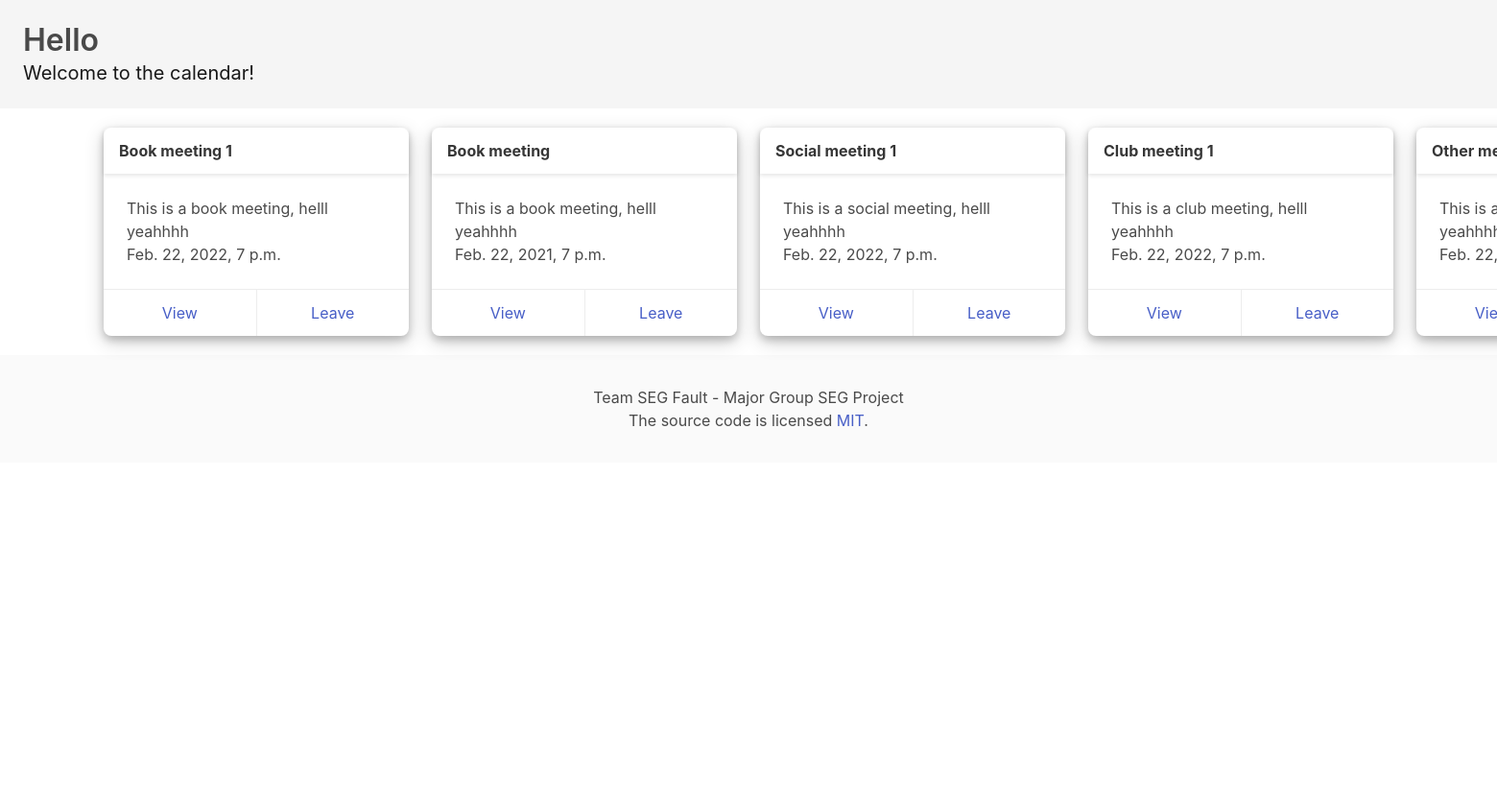
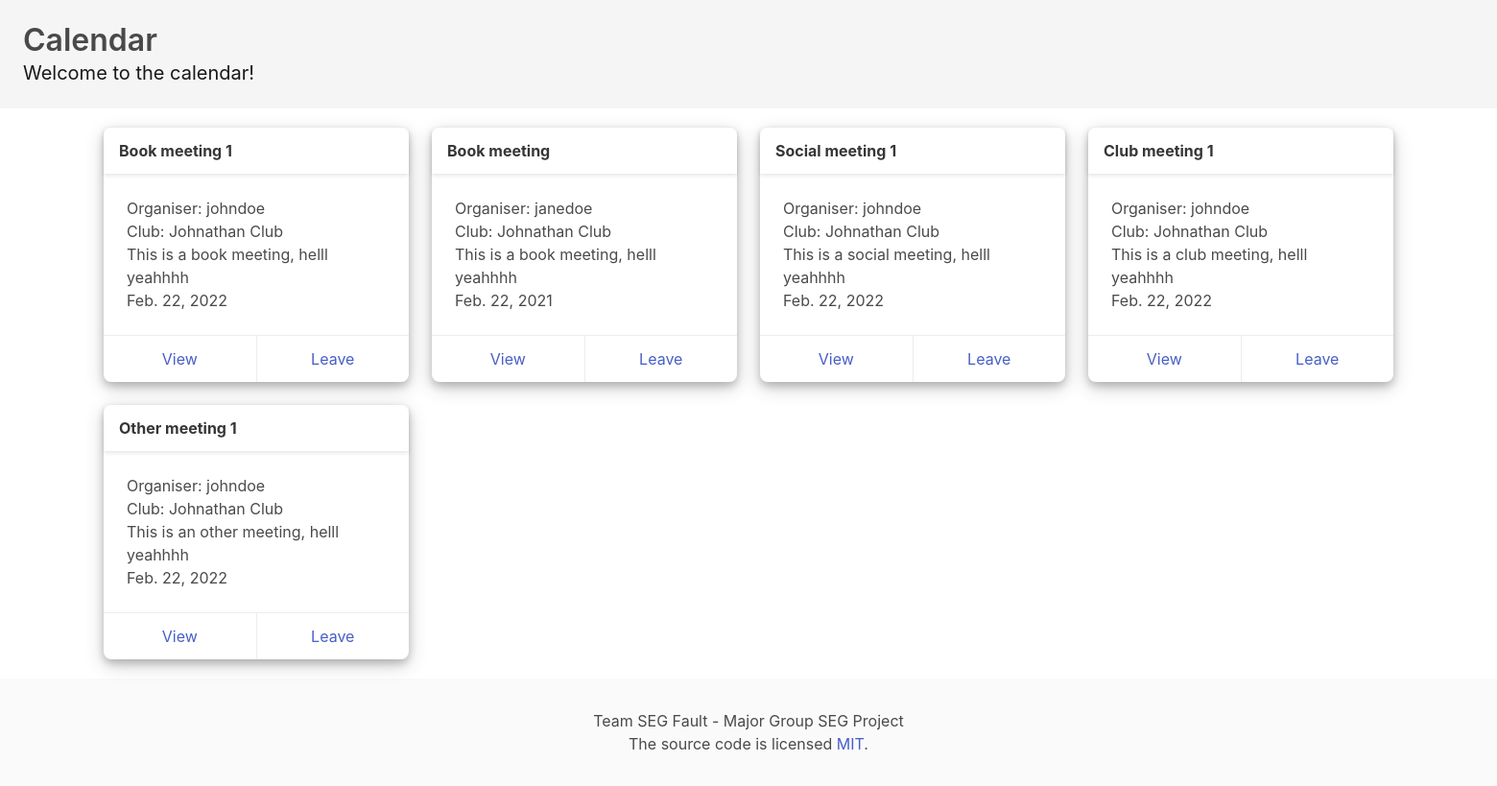
Before and after one commit to amir-rahim/BookClubSocialNetwork, a Django app: page /calendar/ in a window 1560 px wide; the page is wider, and only the part inside the window is pictured. Shown: the part 52-871 px from the top of that part at 96% size. Before the commit the page ends 496 px from the top of that part, so only its background shows below. Run offline with Django 3.2, Linux system fonts and the light colour scheme; a user stored in the database is signed in; data comes from the database, SQL or seed files in the repository; parts of the project's set-up code (start-up, migrations or seed data) failed here and were passed over; some libraries are stand-ins or nearby versions.

Commit message:
Fix columns
Co-Authored-By: sebmalos <91273529+sebmalos@users.noreply.github.com>

```diff
--- a/BookClub/templates/calendar.html
+++ b/BookClub/templates/calendar.html
@@ -1,15 +1,22 @@
 {% extends 'base_content.html' %}
 
 {% block page_title %}
-Hello
+Calendar
 {% endblock page_title %}
 
 {% block content %}
 <div>
-   <div class="columns">
+<!--    <p id="date"></p>-->
+
+
+    <div class="columns is-multiline">
+
         {% for meeting in meetings %}
 
+
         <div class="column is-one-quarter">
+
+            <!--Card Template-->
             <div class="card">
                 <header class="card-header">
                     <p class="card-header-title">
@@ -17,23 +24,61 @@ Hello
                     </p>
                 </header>
                 <div class="card-content">
+
                     <div class="content">
+                        Organiser: {{meeting.organiser}}
+                        <br>
+                        Club: {{meeting.club}}
+                        <br>
                         {{meeting.description}}
                         <br>
-                  <time datetime="Time: ">{{meeting.meeting_time}}</time>
+                        <time datetime="Time: ">{{meeting.meeting_time.date}}</time>
+                    </div>
 
                 </div>
-              </div>
                 <footer class="card-footer">
-                  <a href="{% url 'meeting_details' meeting.club.club_url_name meeting.id %}" class="card-footer-item">View</a>
+                    <a href="{% url 'meeting_details' meeting.club.club_url_name meeting.id %}"
+                       class="card-footer-item">View</a>
                     <a href="#" class="card-footer-item">Leave</a>
                 </footer>
             </div>
-        </div>
-        {% endfor %}
+            <style>
+                .card {
+                    background-color: white;
+                }
+            </style>
+
         </div>
 
 
+        {% endfor %}
+
+    </div>
+
+
+<!--    <script>-->
+<!--        var currentDate = new Date(),-->
+
+<!--            currentDay = currentDate.getDate() < 10-->
+<!--                ? '0' + currentDate.getDate()-->
+<!--                : currentDate.getDate(),-->
+<!--            currentMonth = currentDate.getMonth() < 9-->
+<!--                ? '0' + (currentDate.getMonth() + 1)-->
+<!--                : (currentDate.getMonth() + 1);-->
+
+<!--        document.getElementById("date").innerHTML = currentDay + '/' + currentMonth + '/' + currentDate.getFullYear();-->
+
+<!--        var dt = new Date();-->
+<!--        document.getElementById("datetime").innerHTML = dt.toLocaleString();-->
+
+<!--        n = new Date();-->
+<!--        y = n.getFullYear();-->
+<!--        m = n.getMonth() + 1;-->
+<!--        d = n.getDate();-->
+<!--        document.getElementById("date").innerHTML = m + "/" + d + "/" + y;-->
+
+
+<!--    </script>-->
 </div>
 {% endblock %}
 
```
Lines whose indentation alone changed are shown as unchanged.
